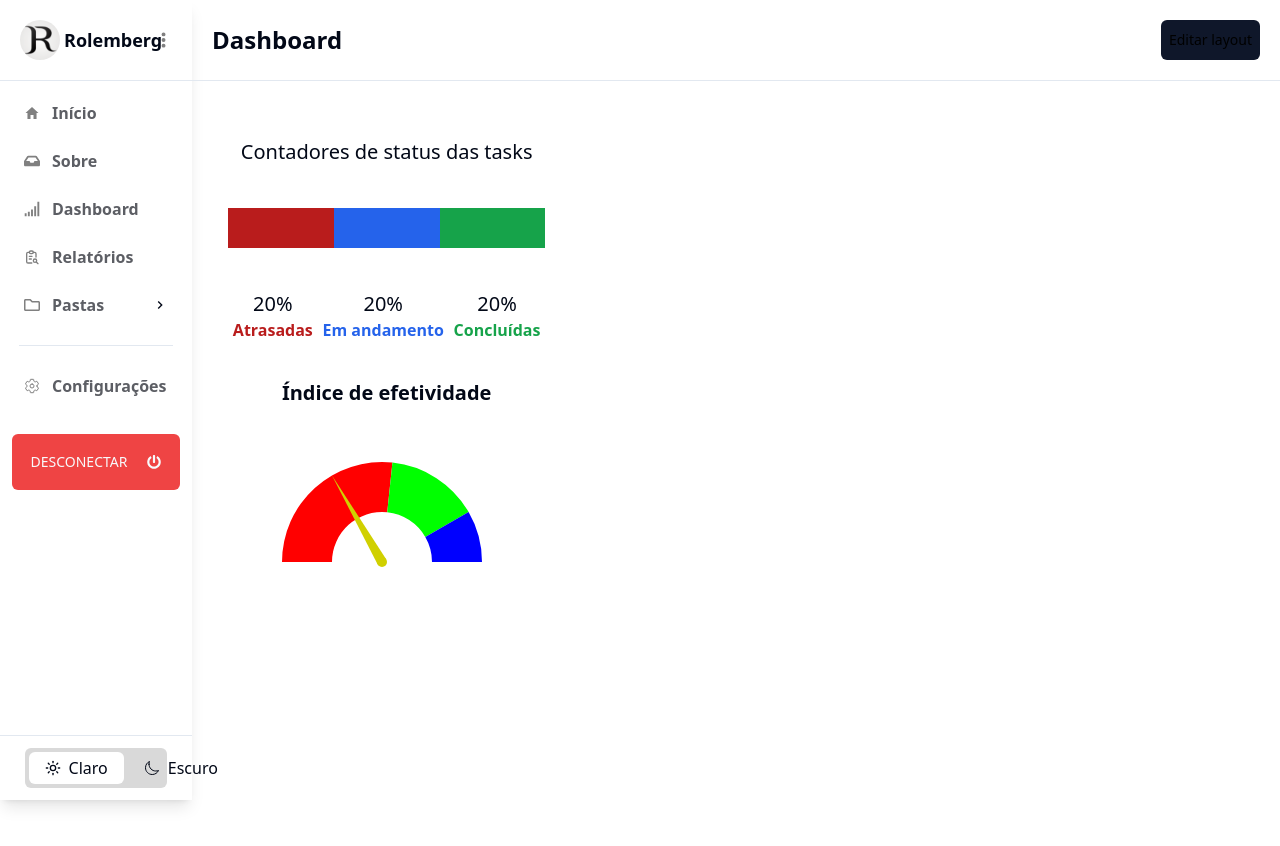
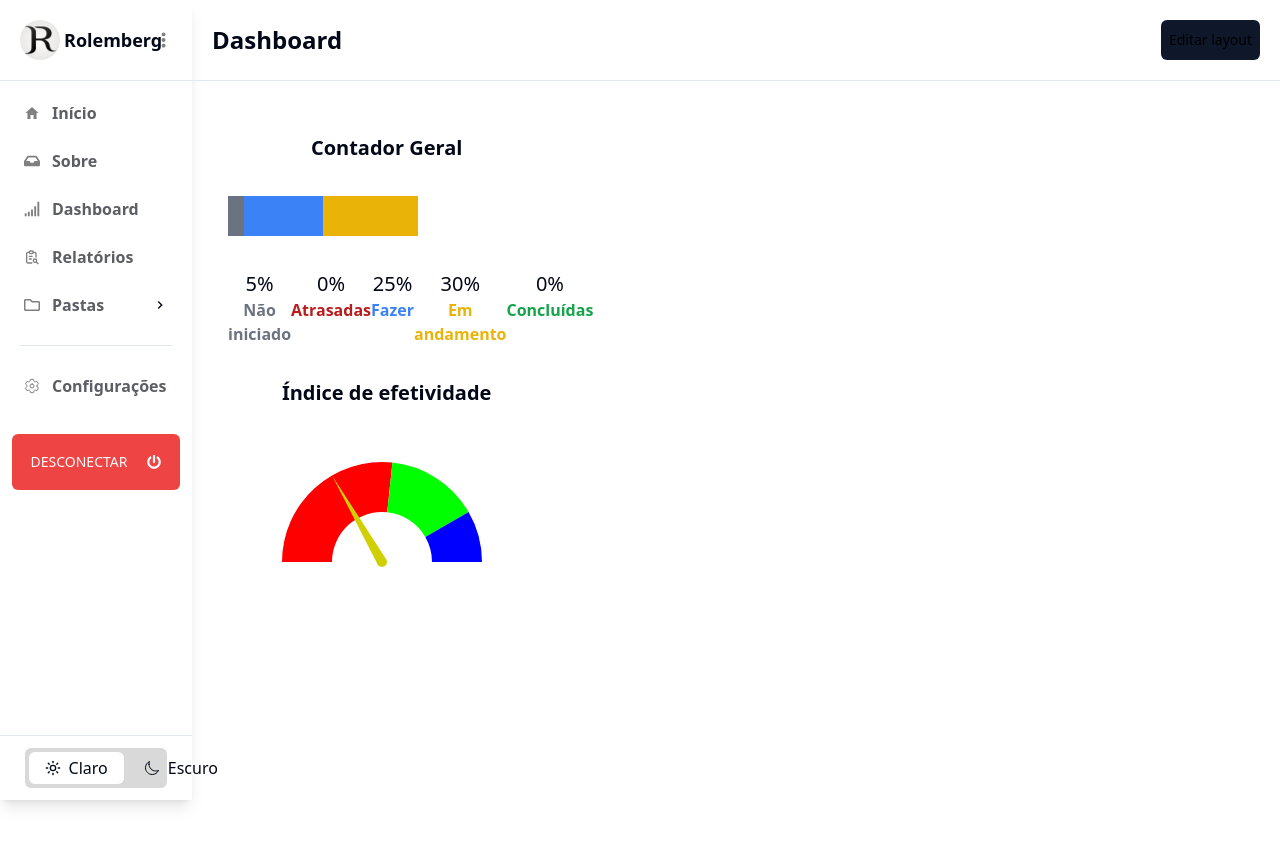
Before and after one commit to RolembergJunior/task-manager, a Next.js app: page /dashboard in a window 1280 px wide. Shown: the top 846 px of the page. Built offline with nearby package versions, Linux system fonts and the light colour scheme; data requests are answered from the project's data file.

Commit message:
Adjusting countTaskStatus

```diff
--- a/src/app/dashboard/components/CountTaskStatus/index.tsx
+++ b/src/app/dashboard/components/CountTaskStatus/index.tsx
@@ -1,25 +1,91 @@
+'use client'
 
+import { tasksProps } from "@/app/types/Types";
+import { useFetch } from "@/hooks/useFetch";
 
 export default function CountTaskStatus(){
+    const { data } = useFetch('http://localhost:3000/tarefas');
+
+    if(!data) return;
+
+    let totalItens = data.length;
+
+    type StatusETarefas = {
+        [status: string]: tasksProps[];
+    };
+
+    function separeStatusInArrays(){
+        const statusTarefas: StatusETarefas = {};
+
+        data?.forEach( item => {
+            const status:string = item.status;
+
+            if( status in statusTarefas ) {
+                statusTarefas[status].push(item);
+            } else {
+                statusTarefas[status] = [item]
+            }
+        });
+
+        return statusTarefas;
+    }
+
+    const statusTasks = separeStatusInArrays();
+
     return(
         <div className="flex flex-col justify-around row-start-1 row-end-2 col-start-1 col-end-2 bg-white dark:bg-[#1e293b] p-4">
-            <h1 className="text-center text-xl">Contadores de status das tasks</h1>
+            <h1 className="text-center text-xl font-semibold">Contador Geral</h1>
             <div className="flex items-center w-full">
-                <div className="bg-red-700 h-10 w-full" />
-                <div className="bg-blue-600 h-10 w-full" />
-                <div className="bg-green-600 h-10 w-full" />
+                <div
+                    style={{
+                        width: `${((statusTasks['Não iniciado']?.length ? statusTasks['Não iniciado']?.length : 0) / totalItens) * 100}%`
+                    }}
+                    className="bg-gray-500 h-10"
+                />
+                <div
+                    style={{
+                        width: `${((statusTasks['Atrasada']?.length ? statusTasks['Atrasada']?.length : 0) / totalItens) * 100}%`
+                    }}
+                    className="bg-red-700 h-10"
+                />
+                <div
+                    style={{
+                        width: `${((statusTasks['Fazer']?.length ? statusTasks['Fazer']?.length : 0) / totalItens) * 100}%`
+                    }}
+                    className="bg-blue-500 h-10 w-full"
+                />
+                <div
+                    style={{
+                        width: `${((statusTasks['Em andamento']?.length ? statusTasks['Em andamento']?.length : 0) / totalItens) * 100}%`
+                    }}
+                    className="bg-yellow-500 h-10 w-full"
+                />
+                <div
+                    style={{
+                        width: `${((statusTasks['Concluida']?.length ? statusTasks['Concluida']?.length : 0) / totalItens) * 100}%`
+                    }}
+                    className="bg-green-600 h-10 w-full"
+                />
             </div>
             <div className="flex justify-around ">
                 <div className="text-center">
-                    <p className="text-xl">20%</p>
+                    <p className="text-xl">{((statusTasks['Não iniciado']?.length ? statusTasks['Não iniciado']?.length : 0) / totalItens) * 100}%</p>
+                    <span className="text-gray-500 font-semibold">Não iniciado</span>
+                </div>
+                <div className="text-center">
+                    <p className="text-xl">{((statusTasks['Atrasada']?.length ? statusTasks['Atrasada']?.length : 0) / totalItens) * 100}%</p>
                     <span className="text-red-700 font-semibold">Atrasadas</span>
                 </div>
                 <div className="text-center">
-                    <p className="text-xl">20%</p>
-                    <span className="text-blue-600 font-semibold">Em andamento</span>
+                    <p className="text-xl">{((statusTasks['Fazer']?.length ? statusTasks['Fazer']?.length : 0) / totalItens) * 100}%</p>
+                    <span className="text-blue-500 font-semibold">Fazer</span>
                 </div>
                 <div className="text-center">
-                    <p className="text-xl">20%</p>
+                    <p className="text-xl">{((statusTasks['Em andamento']?.length ? statusTasks['Em andamento']?.length : 0) / totalItens) * 100}%</p>
+                    <span className="text-yellow-500 font-semibold">Em andamento</span>
+                </div>
+                <div className="text-center">
+                    <p className="text-xl">{((statusTasks['Concluida']?.length ? statusTasks['Concluida']?.length : 0) / totalItens) * 100}%</p>
                     <span className="text-green-600 font-semibold">Concluídas</span>
                 </div>
             </div>
```
